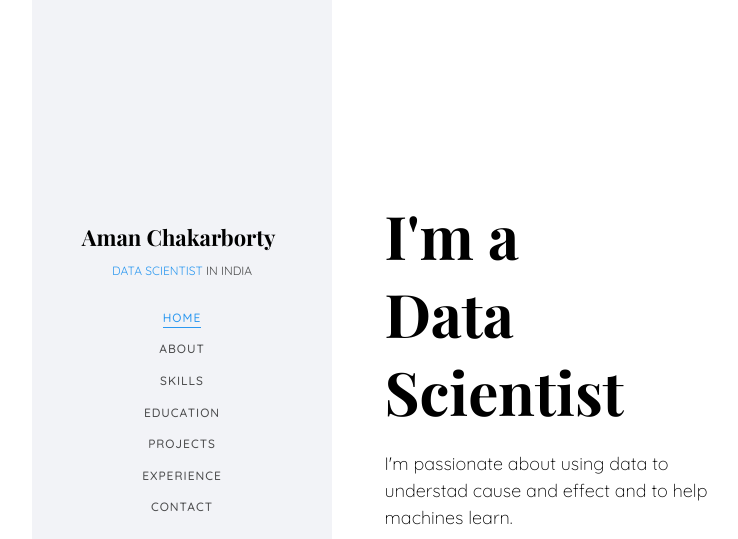
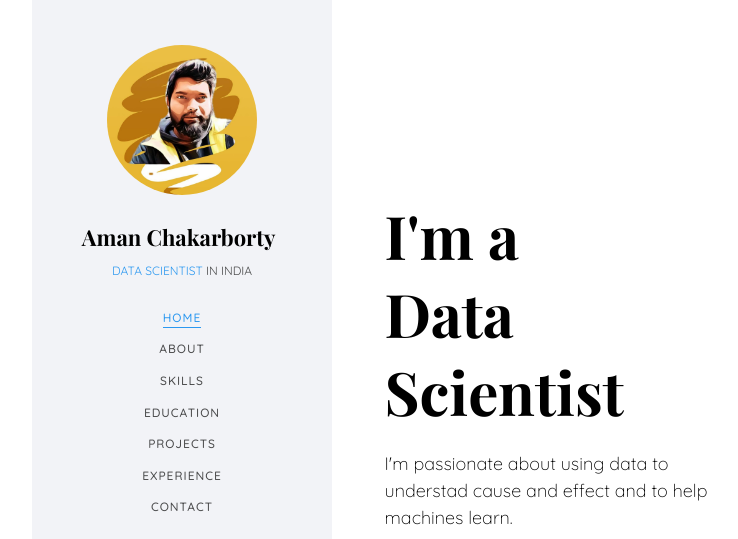
Before and after one commit to acchaka/Portfolio, a plain HTML site: page index.html in a window 1280 px wide. Shown: the top 539 px of the page, without its empty margins (23-761 px from the left). Drawn offline with nearby package versions, Linux system fonts and the light colour scheme; files whose address does not match are found by name; a web font is replaced by a local one.

Commit message:
Update index.html

```diff
--- a/index.html
+++ b/index.html
@@ -56,7 +56,7 @@
 		<a href="#" class="js-colorlib-nav-toggle colorlib-nav-toggle" data-toggle="collapse" data-target="#navbar" aria-expanded="false" aria-controls="navbar"><i></i></a>
 		<aside id="colorlib-aside" role="complementary" class="border js-fullheight">
 			<div class="text-center">
-				<div class="author-img" style="background-image: url(images/me.jpg);"></div>
+				<div class="author-img" style="background-image: url(images/me.jpeg);"></div>
 				<h1 id="colorlib-logo"><a href="index.html">Aman Chakarborty</a></h1>
 				<span class="position"><a href="#FF8000">Data Scientist</a> in India</span>
 			</div>
```
